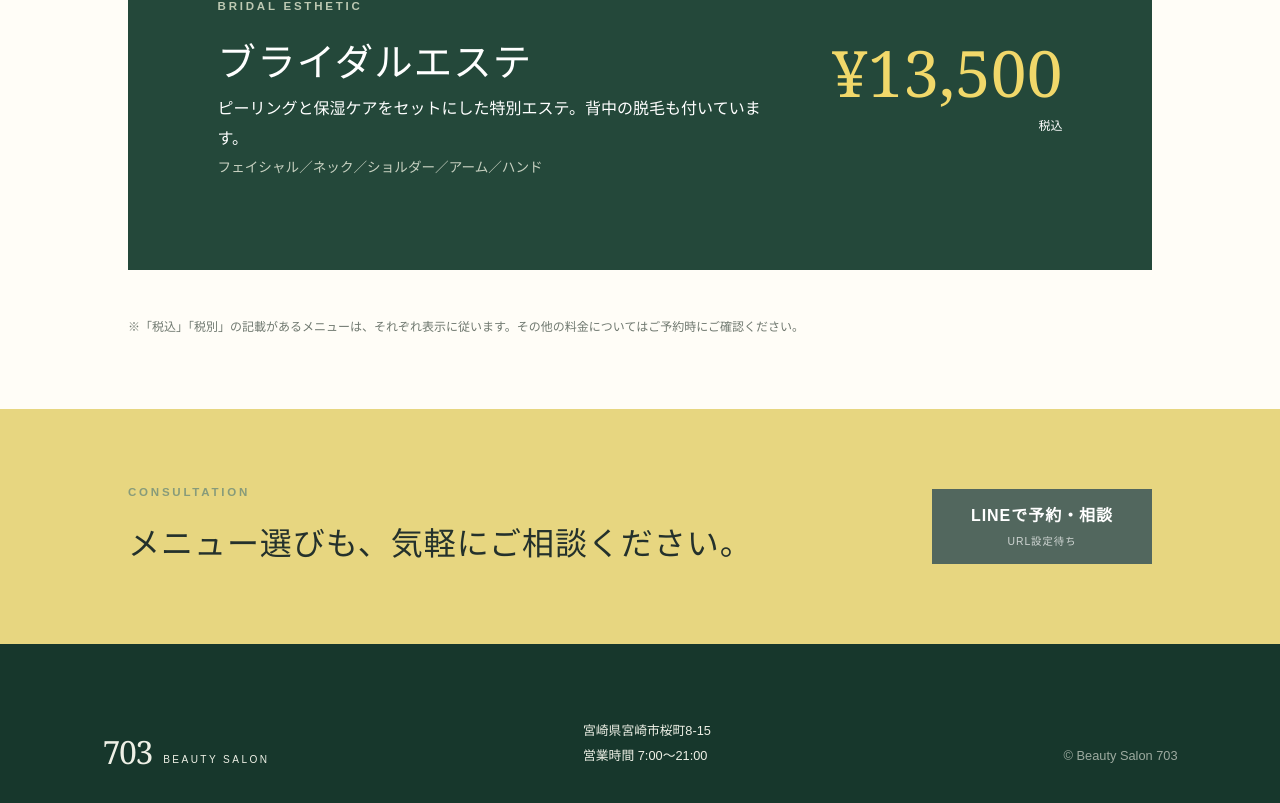
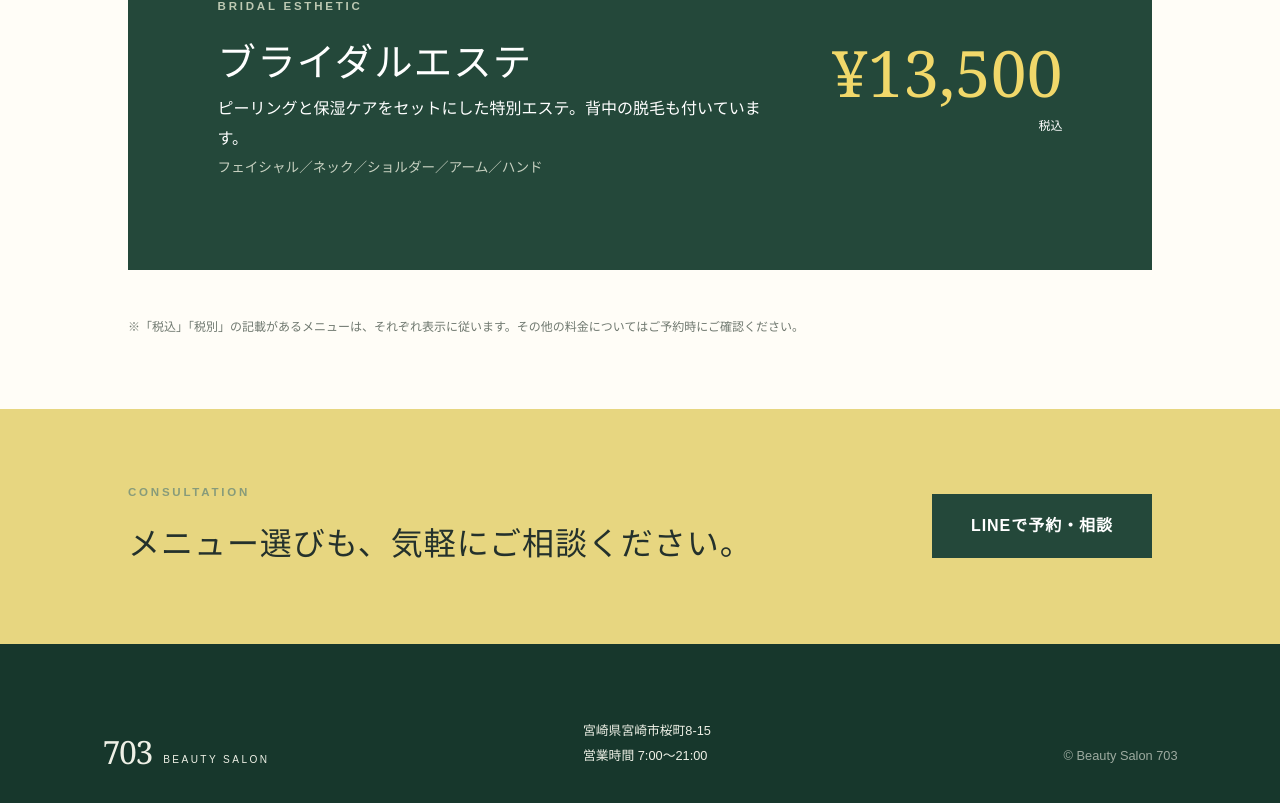
Before and after one commit to kakeru-moriguchi/703, a Next.js app: page /menu in a window 1280 px wide. Shown: the part 4108-4911 px from the top of the page. Built offline with nearby package versions, Linux system fonts and the light colour scheme.

Commit message:
Connect official LINE reservation link

```diff
--- a/app/contact/page.tsx
+++ b/app/contact/page.tsx
@@ -2,4 +2,4 @@ import type { Metadata } from "next";
 import { Footer, Header, LineButton, PageHero } from "@/components/site-chrome";
 import { siteConfig } from "@/lib/site-config";
 export const metadata: Metadata = { title: `お問い合わせ｜${siteConfig.name}`, description: "ビューティーサロン703へのご予約・お問い合わせ。LINE、電話、メールでご相談いただけます。" };
-export default function ContactPage() { return <><Header /><main><PageHero eyebrow="RESERVATION / CONTACT" title="予約・お問い合わせ" lead="初めての方も、ご予約前の相談だけでもお気軽にどうぞ。" /><section className="contact-choices"><div className="contact-choices__main"><p className="eyebrow">OFFICIAL LINE</p><h2>LINEで予約・相談</h2><p>公式LINEでは事前相談も承ります。URL設定後、こちらから直接お進みいただけます。</p><LineButton /></div><div className="contact-choices__sub"><div><p className="eyebrow">PHONE</p><h2>お電話</h2><a className="contact-value" href={siteConfig.phoneHref}>{siteConfig.phone}</a><p>営業時間 {siteConfig.hours}</p></div><div><p className="eyebrow">E-MAIL</p><h2>メール</h2><a className="contact-value contact-value--mail" href={`mailto:${siteConfig.email}`}>{siteConfig.email}</a></div></div></section><section className="contact-note"><h2>お問い合わせの前に</h2><p>メニュー・料金は正式情報の掲載準備中です。ご希望の時間についてもご相談いただけます。</p></section><section className="sns-section"><p className="eyebrow">SNS</p><h2>SNSは準備中です</h2><p>公式アカウントのURLが決まり次第、こちらに掲載します。</p></section></main><Footer /></>; }
+export default function ContactPage() { return <><Header /><main><PageHero eyebrow="RESERVATION / CONTACT" title="予約・お問い合わせ" lead="初めての方も、ご予約前の相談だけでもお気軽にどうぞ。" /><section className="contact-choices"><div className="contact-choices__main"><p className="eyebrow">OFFICIAL LINE</p><h2>LINEで予約・相談</h2><p>公式LINEでは、ご予約はもちろん施術前のご相談も承ります。ボタンから友だち追加へお進みください。</p><LineButton /></div><div className="contact-choices__sub"><div><p className="eyebrow">PHONE</p><h2>お電話</h2><a className="contact-value" href={siteConfig.phoneHref}>{siteConfig.phone}</a><p>営業時間 {siteConfig.hours}</p></div><div><p className="eyebrow">E-MAIL</p><h2>メール</h2><a className="contact-value contact-value--mail" href={`mailto:${siteConfig.email}`}>{siteConfig.email}</a></div></div></section><section className="contact-note"><h2>お問い合わせの前に</h2><p>メニュー内容やご希望の時間についても、公式LINEから気軽にご相談いただけます。</p></section><section className="sns-section"><p className="eyebrow">SNS</p><h2>SNSは準備中です</h2><p>公式アカウントのURLが決まり次第、こちらに掲載します。</p></section></main><Footer /></>; }
--- a/components/site-chrome.tsx
+++ b/components/site-chrome.tsx
@@ -20,7 +20,7 @@ export function PhotoPlaceholder({ label, note, className = "" }: { label: strin
 
 export function LineButton({ compact = false }: { compact?: boolean }) {
   if (!siteConfig.lineUrl) return <span className={`line-button is-pending ${compact ? "is-compact" : ""}`} aria-disabled="true"><span>LINEで予約・相談</span><small>URL設定待ち</small></span>;
-  return <a className={`line-button ${compact ? "is-compact" : ""}`} href={siteConfig.lineUrl}>LINEで予約・相談</a>;
+  return <a className={`line-button ${compact ? "is-compact" : ""}`} href={siteConfig.lineUrl} target="_blank" rel="noopener noreferrer">LINEで予約・相談</a>;
 }
 
 export function PageHero({ eyebrow, title, lead }: { eyebrow: string; title: string; lead: string }) {
--- a/lib/site-config.ts
+++ b/lib/site-config.ts
@@ -9,7 +9,7 @@ export const siteConfig = {
   hoursNote: "ご希望の時間については、お気軽にご相談ください。",
   station: "神宮駅",
   parking: "あり",
-  lineUrl: "",
+  lineUrl: "https://lin.ee/npTpjen",
   socialLinks: [] as { label: string; url: string }[],
   canonicalUrl: "https://beauty-salon-703.hirochama-yu-ta-2515.chatgpt.site",
 } as const;
```
